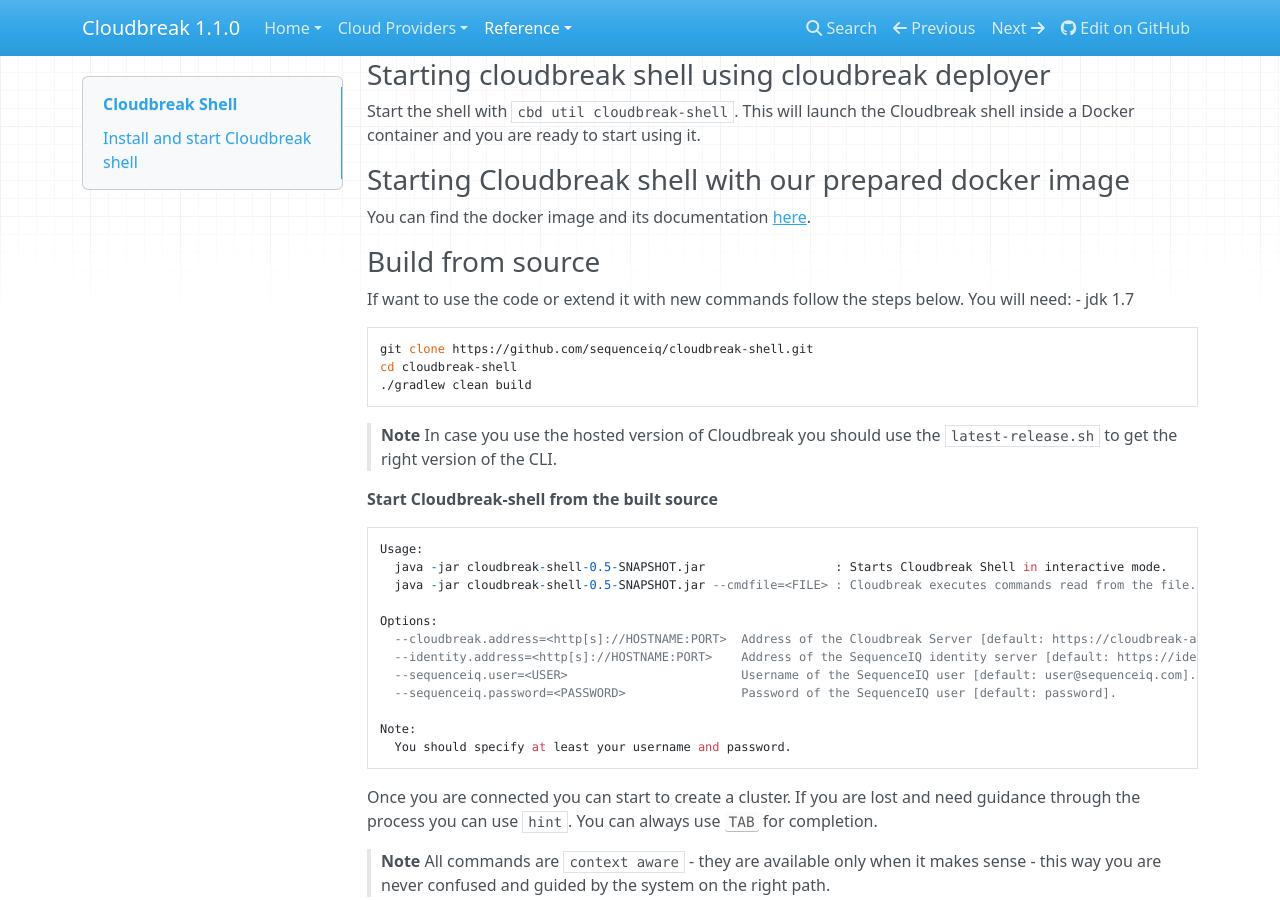
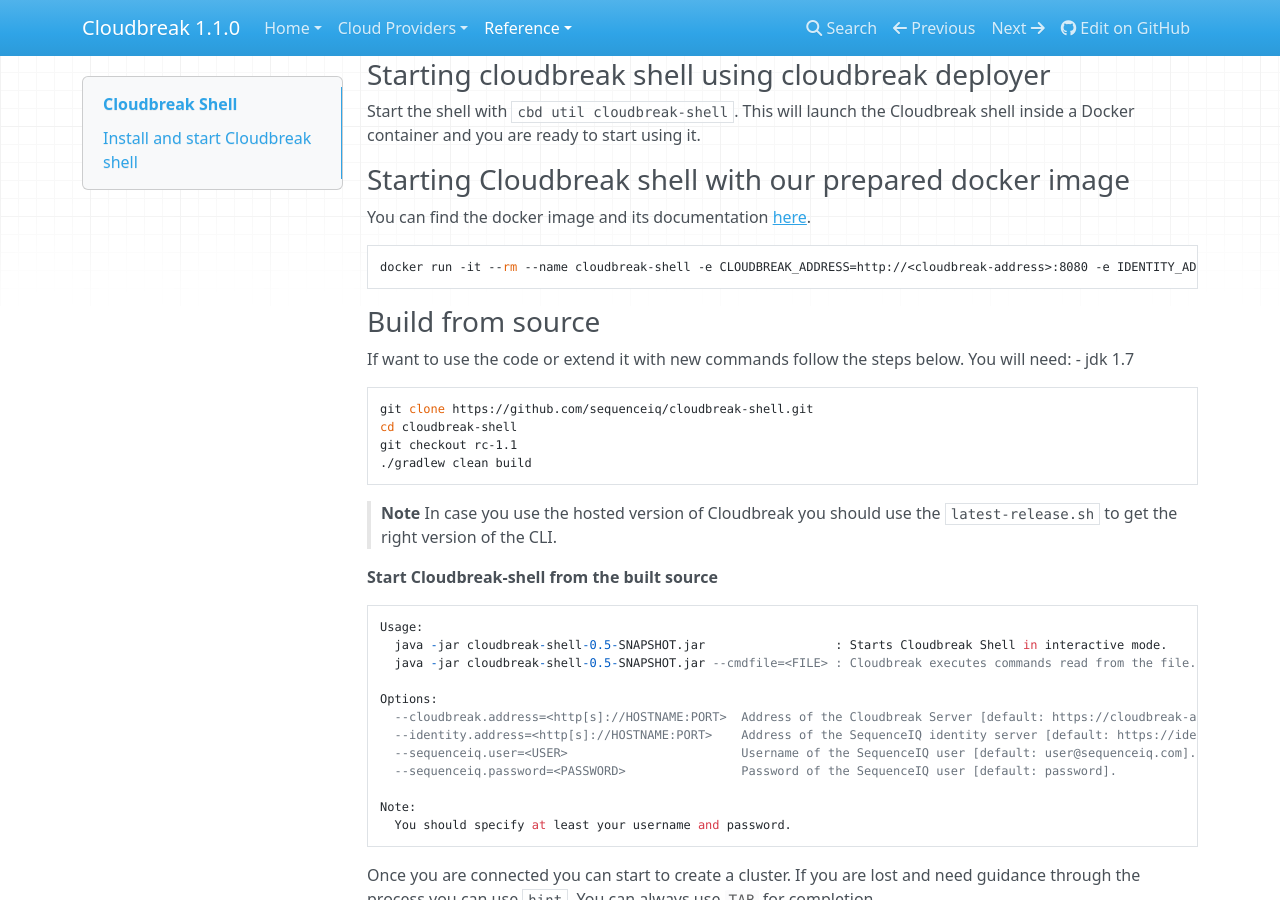
Before and after one commit to wprender/cloudbreak-docs, an MkDocs documentation site: the page built from docs/shell.md, in a window 1280 px wide and 900 px high, scrolled down 451 px. Built offline with MkDocs 1.6.1, drawn with Linux system fonts in a browser that asks for light colours; nearby versions of some CDN libraries; old or Windows-style settings are respelled for this version of MkDocs.

Commit message:
cloudbreak shell run remote fix

````diff
--- a/docs/shell.md
+++ b/docs/shell.md
@@ -27,6 +27,10 @@ Start the shell with `cbd util cloudbreak-shell`. This will launch the Cloudbrea
 
 You can find the docker image and its documentation [here](https://github.com/sequenceiq/docker-cb-shell).
 
+```
+docker run -it --rm --name cloudbreak-shell -e CLOUDBREAK_ADDRESS=http://<cloudbreak-address>:8080 -e IDENTITY_ADDRESS=http://<cloudbreak-identity-address>:8089 -e SEQUENCEIQ_USER=admin@example.com -e SEQUENCEIQ_PASSWORD=cloudbreak -w /data sequenceiq/cb-shell:0.5.38
+```
+
 <a name="fromsource"></a>
 ### Build from source
 
@@ -36,6 +40,7 @@ If want to use the code or extend it with new commands follow the steps below. Y
 ```
 git clone https://github.com/sequenceiq/cloudbreak-shell.git
 cd cloudbreak-shell
+git checkout rc-1.1
 ./gradlew clean build
 ```
 
````
